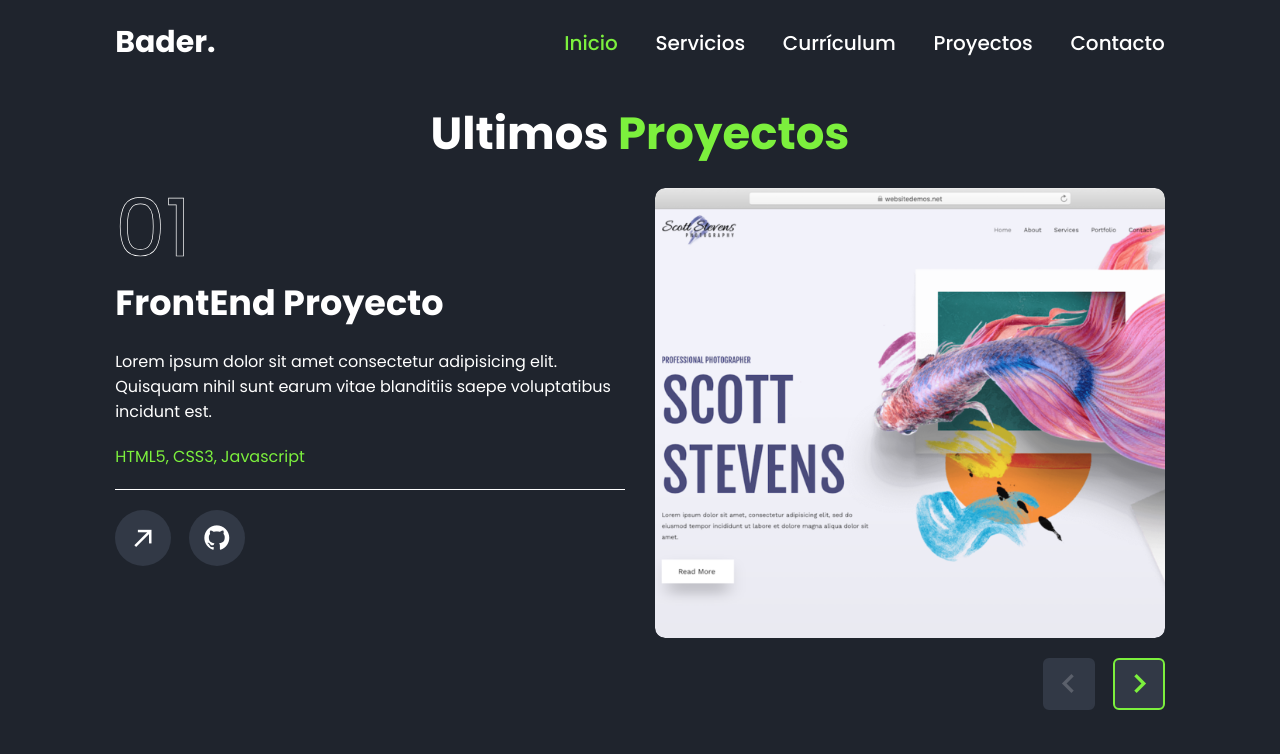
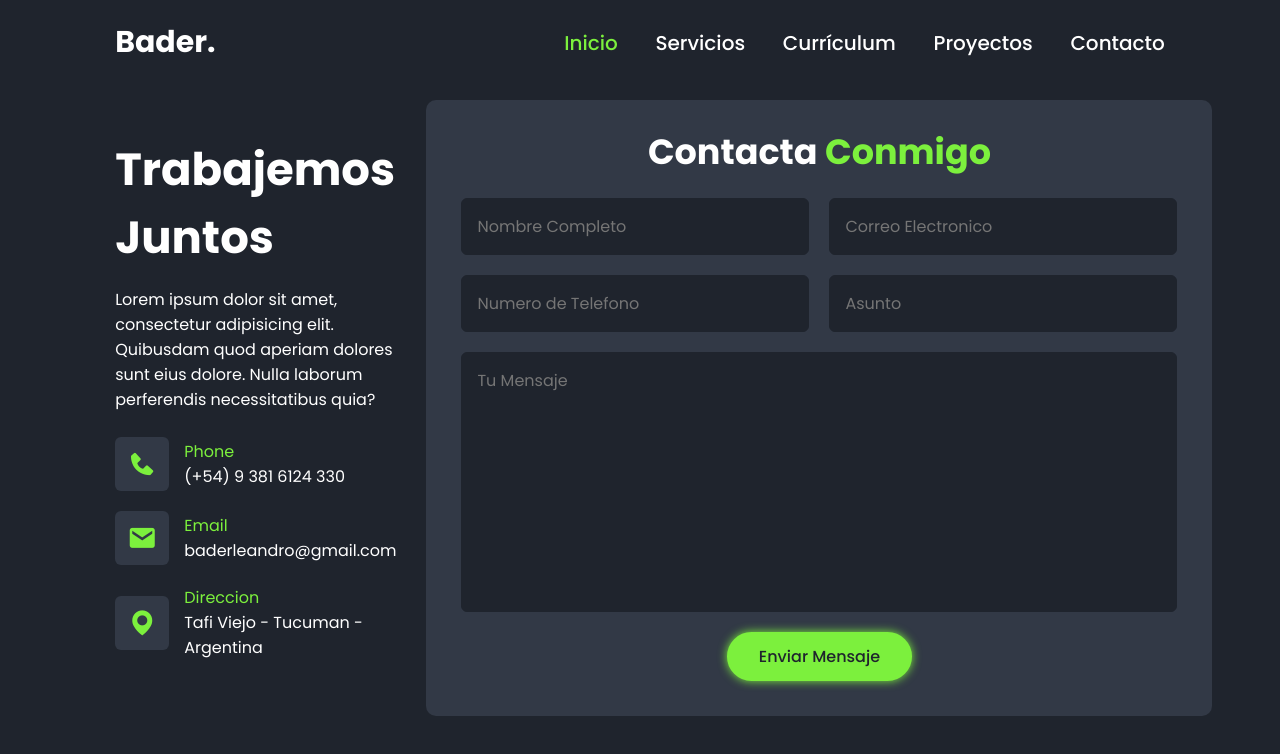
Before and after one commit to Leandrobader/PortfolioWeb, a plain HTML site: page index.html in a window 1280 px wide. Drawn offline with nearby package versions, Linux system fonts and the light colour scheme; a web font is replaced by a local one.

Commit message:
Se completo la seccion de contacto

```diff
--- a/css/styles.css
+++ b/css/styles.css
@@ -582,3 +582,88 @@ resume-detail.skills .resume-list{
 .portfolio-box .navigation .arrow-right{
     margin-left: 1.5rem;
 }
+
+.contact-container{
+    display: grid;
+    grid-template-columns: 1fr 1.3fr;
+    gap: 3rem;
+}
+
+.contact-container .contact-box:first-child {
+    align-self: center;
+}
+
+.contact-box h2 {
+    font-size: 4.5rem;
+}
+
+.contact-box p {
+    font-size: 1.6rem;
+}
+
+.contact-box .desc {
+    margin: 1.5rem 0 2.5rem;
+}
+
+.contact-box .contact-detail{
+    display: flex;
+    align-items: center;
+    margin: 2rem 0;
+}
+
+.contact-detail i {
+    display: inline-flex;
+    background: var(--second-bg-color);
+    color: var(--main-color);
+    font-size: 3rem;
+    padding: 1.2rem;
+    border-radius: .6rem;
+    margin-right: 1.5rem;
+}
+
+.contact-detail .detail p:first-child {
+    color: var(--main-color);
+}
+
+.contact-box form {
+    background: var(--second-bg-color);
+    padding: 2.5rem 3.5rem 3.5rem;
+    border-radius: 1rem;
+    text-align: center;
+}
+
+.contact-box .heading{
+    font-size: 3.5rem;
+}
+
+.contact-box .field-box{
+    display: grid;
+    grid-template-columns: repeat(2, 1fr);
+    gap: 2rem;
+}
+
+.contact-box .field-box input,
+.contact-box .field-box textarea {
+    padding: 1.5rem;
+    background: var(--bg-color);
+    border: .15rem solid var(--bg-color);
+    border-radius: .6rem;
+    font-size: 1.6rem;
+    color: var(--white-color);
+}
+
+.contact-box .field-box textarea{
+    grid-column: 1 / -1;
+    height: 26rem;
+    resize: none;
+}
+
+.contact-box .field-box input:focus,
+.contact-box .field-box textarea:focus {
+    border-color: var(--main-color);
+}
+
+.contact-box .btn{
+    margin-top: 2rem;
+    cursor: pointer;
+}
--- a/index.html
+++ b/index.html
@@ -279,7 +279,7 @@
 
     <!-- Seccion Proyectos -->
 
-    <section class="portfolio active">
+    <section class="portfolio">
         <h2 class="heading">Ultimos <span>Proyectos</span></h2>
         <div class="portfolio-container">
             <div class="portfolio-box">
@@ -358,6 +358,52 @@
         </div>
     </section>
 
+    <!-- Seccion Contacto -->
+
+    <section class="contact active">
+        <div class="contact-container">
+            <div class="contact-box">
+                <h2>Trabajemos Juntos</h2>
+                <p class="desc">Lorem ipsum dolor sit amet, consectetur adipisicing elit. Quibusdam quod aperiam dolores sunt eius dolore. Nulla laborum perferendis necessitatibus quia?</p>
+                <div class="contact-detail">
+                    <i class='bx bxs-phone'></i>
+                    <div class="detail">
+                        <p>Phone</p>
+                        <p>(+54) 9 381 6124 330</p>
+                    </div>
+                </div>
+                <div class="contact-detail">
+                    <i class='bx bxs-envelope' ></i>
+                    <div class="detail">
+                        <p>Email</p>
+                        <p>baderleandro@gmail.com</p>
+                    </div>
+                </div>
+                <div class="contact-detail">
+                    <i class='bx bxs-map'></i>
+                    <div class="detail">
+                        <p>Direccion</p>
+                        <p>Tafi Viejo - Tucuman - Argentina</p>
+                    </div>
+                </div>
+            </div>
+
+            <div class="contact-box">
+                <form action="">
+                    <h2 class="heading">Contacta <span>Conmigo</span></h2>
+                    <div class="field-box">
+                        <input type="text" placeholder="Nombre Completo" required>
+                        <input type="email" placeholder="Correo Electronico" required>
+                        <input type="text" placeholder="Numero de Telefono" required>
+                        <input type="text" placeholder="Asunto" required>
+                        <textarea name="" id="" placeholder="Tu Mensaje" required></textarea>
+                    </div>
+                    <button type="button" class="btn">Enviar Mensaje</button>
+                </form>
+            </div>
+        </div>
+    </section>
+
     <script src="./js/script.js"></script>
 </body>
 
```
